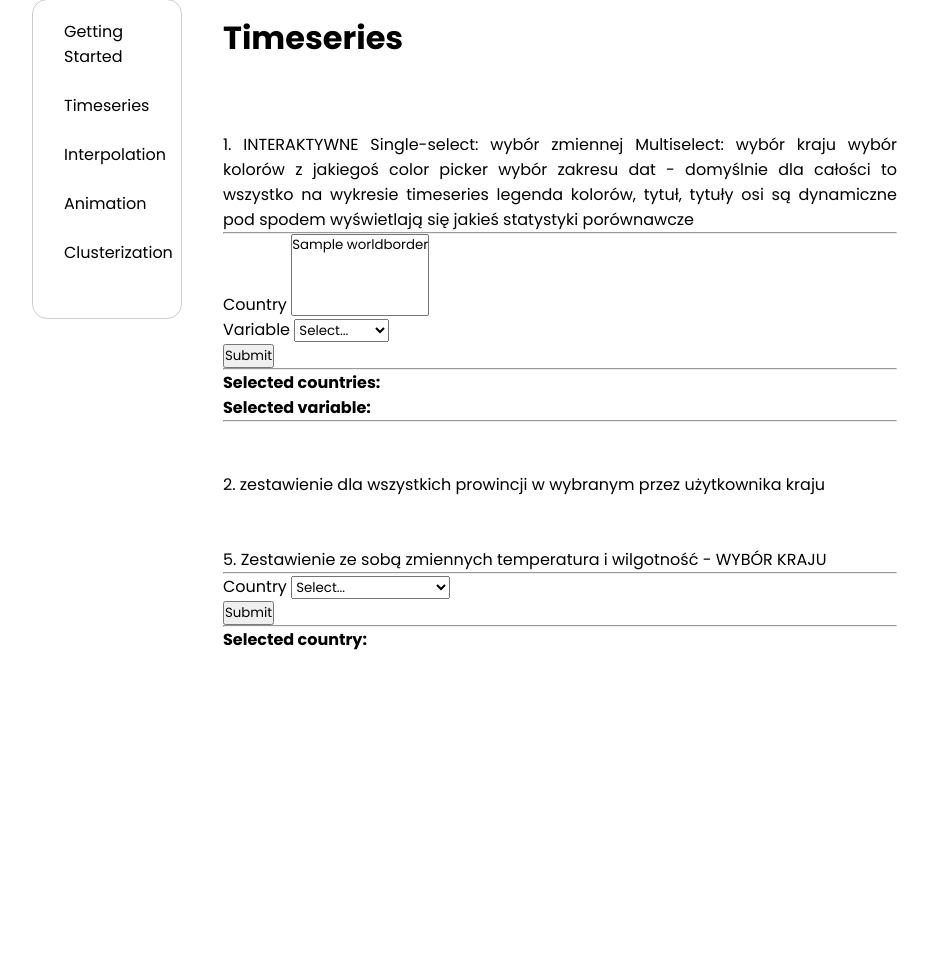
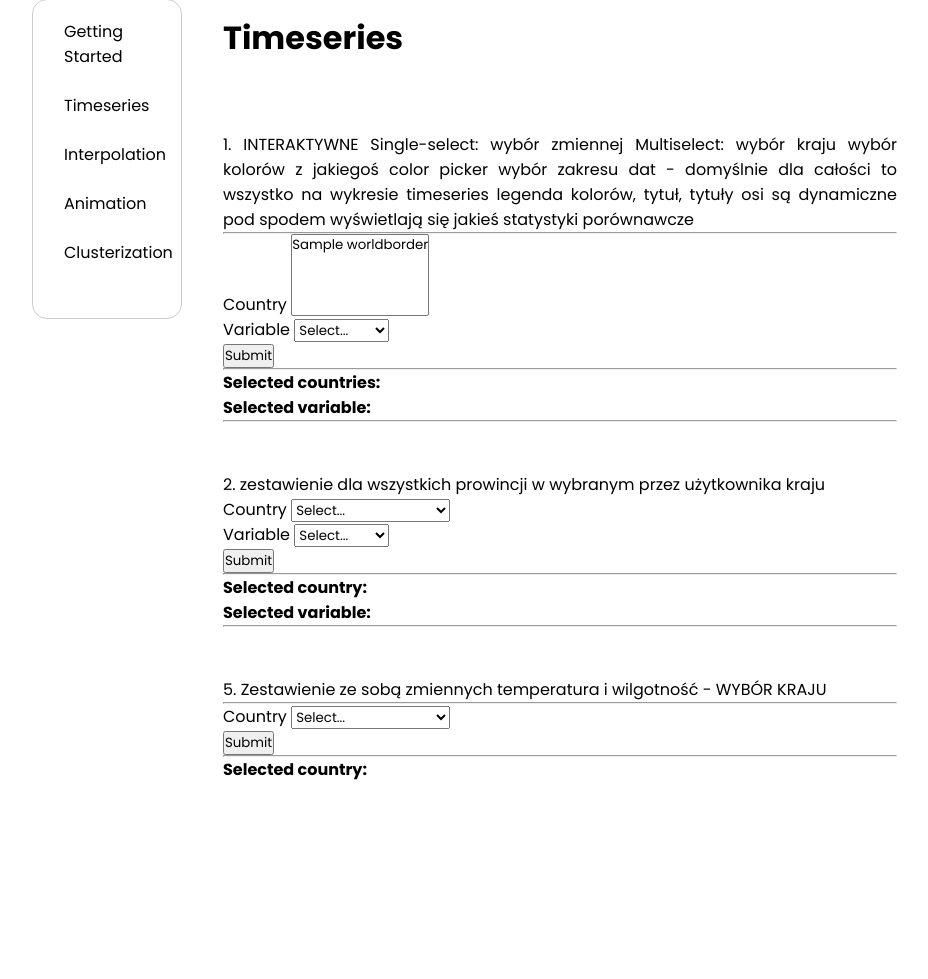
Before and after one commit to ewapelc/MeteoApp, a Django app: page /analysis/timeseries/ in a window 1280 px wide. Shown: the part 151-1130 px from the top of the page, without its empty margins (168-1096 px from the left). Before the commit the page ends 801 px from the top, so only its background shows below. Run offline with Django 3.2, Linux system fonts and the light colour scheme; tables that the repository leaves empty hold one stand-in row (values such as "Sample post").

Commit message:
Timeseries plot for regions

```diff
--- a/interactiveMap/templates/analysis_page/timeseries.html
+++ b/interactiveMap/templates/analysis_page/timeseries.html
@@ -72,11 +72,74 @@
 </div>
 
 <div class="timeseries-plot">
-<span>
-2.
-zestawienie dla wszystkich
-prowincji w wybranym przez użytkownika kraju
-</span>
+    <span>
+        2.
+        zestawienie dla wszystkich
+        prowincji w wybranym przez użytkownika kraju
+    </span>
+
+    <div class="form">
+        <form method="post">
+        {% csrf_token %}
+            <div class="user-input">
+                <label for="country2">Country</label>
+                <select id="country2" name="country2" required>
+                    <option selected disabled style="display:none;" value="">Select...</option>
+                    {% if countries %}
+                        {% for country in countries %}
+                            <option value="{{ country.id }}">{{ country.name }}</option>
+                        {% endfor %}
+                    {% endif %}
+                </select>
+            </div>
+
+            <div class="user-input">
+                <label for="variable2">Variable</label>
+                <select id="variable2" name="variable2" required>
+                    <option selected disabled style="display:none;" value="">Select...</option>
+                    {% if variables %}
+                        {% for var in variables %}
+                            <option value="{{ var }}">{{ var }}</option>
+                        {% endfor %}
+                    {% endif %}
+                </select>
+            </div>
+
+            <input type="submit" name="plot-2" value="Submit">
+        </form>
+    </div>
+
+    <hr>
+    <p><strong>Selected country:</strong></p>
+    {% if chosen_country2 %}
+        <p>{{ chosen_country2.name }}</p>
+    {% endif %}
+
+    <p><strong>Selected variable:</strong></p>
+    {% if chosen_var2 %}
+        <p>{{ chosen_var2 }}</p>
+    {% endif %}
+
+<!--    {% if regions %}-->
+<!--        {% for r in regions %}-->
+<!--            <p>{{ r.name}}, {{ r.type }}</p>-->
+<!--        {% endfor %}-->
+<!--    {% endif %}-->
+
+<!--    {% if x %}-->
+<!--        {% for item in x %}-->
+<!--            <p>{{ item.region }}</p>-->
+<!--        {% endfor %}-->
+<!--    {% endif %}-->
+
+        <div class="plot">
+        {% autoescape off %}
+        {{ timeseries2|safe }}
+        {% endautoescape %}
+    </div>
+
+
+    <hr>
 </div>
 
 
--- a/interactiveMap/views.py
+++ b/interactiveMap/views.py
@@ -16,7 +16,7 @@ import pandas as pd
 from django.shortcuts import redirect
 from django.views import generic
 from django.contrib.gis.geos import Point
-from .models import Location, WorldBorder
+from .models import Location, WorldBorder, CountryRegion
 from django.db.models import Subquery, Avg, Count, F, OuterRef
 
 import plotly.express as px
@@ -480,6 +480,47 @@ def timeseries(request):
             fig = fig._repr_html_()
             context['timeseries5'] = fig
 
+        elif 'plot-2' in request.POST:
+            context['chosen_country2'] = WorldBorder.objects.filter(id=request.POST.get('country2')).values().last()
+            context['chosen_var2'] = request.POST.get('variable2')
+            context['regions'] = CountryRegion.objects.filter(country_iso3=context['chosen_country2']['iso3']).values()
+
+            country_geometry = WorldBorder.objects.filter(name=context['chosen_country2']['name']).values().last()['mpoly']
+            queryset = Location.objects.filter(geometry__intersects=country_geometry).annotate(
+                region=Subquery(
+                    CountryRegion.objects.filter(geometry__contains=OuterRef('geometry')).values('name')
+                )
+            ).values('time', context['chosen_var2'], 'region')
+
+            queryset = queryset.values('time', 'region').annotate(meteo_var=Avg(context['chosen_var2'])).order_by()\
+                .values('time', 'region', 'meteo_var')
+
+
+            var_data = long_name_and_unit(context['chosen_var2'])
+
+            time = queryset.values_list('time', flat=True)
+            meteo_var = queryset.values_list('meteo_var', flat=True)
+            region = queryset.values_list('region', flat=True)
+
+            timezone_corrected_l = [datetime.strptime(
+                datetime.strftime(TIME + timedelta(hours=2), "%d-%m-%Y %H:%M"),
+                "%d-%m-%Y %H:%M"
+            ) for TIME in time]
+
+            fig = px.line(
+                x=timezone_corrected_l,
+                y=meteo_var,
+                color=region,
+                markers=True,
+                title=f'Average {var_data["long_name"]} [{var_data["unit"]}] in each region of selected country',
+                labels={"x": "Date", "y": var_data['long_name'] + ' [' + var_data['unit'] + ']'},
+            )
+            fig.update_layout(legend_title_text='Regions')
+
+            fig = fig._repr_html_()
+            context['timeseries2'] = fig
+
+
 
 
     return render(request, 'analysis_page/timeseries.html', context)
```
Also changed, not shown: 2 other files.
